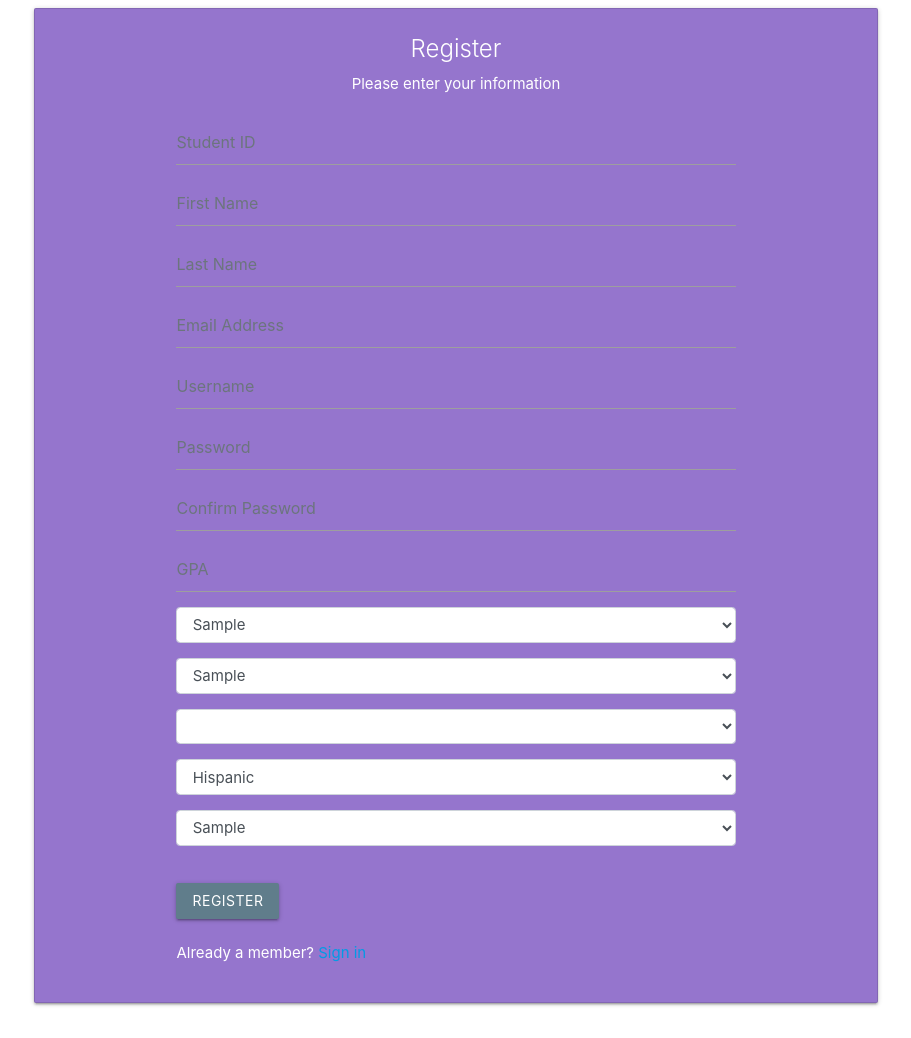
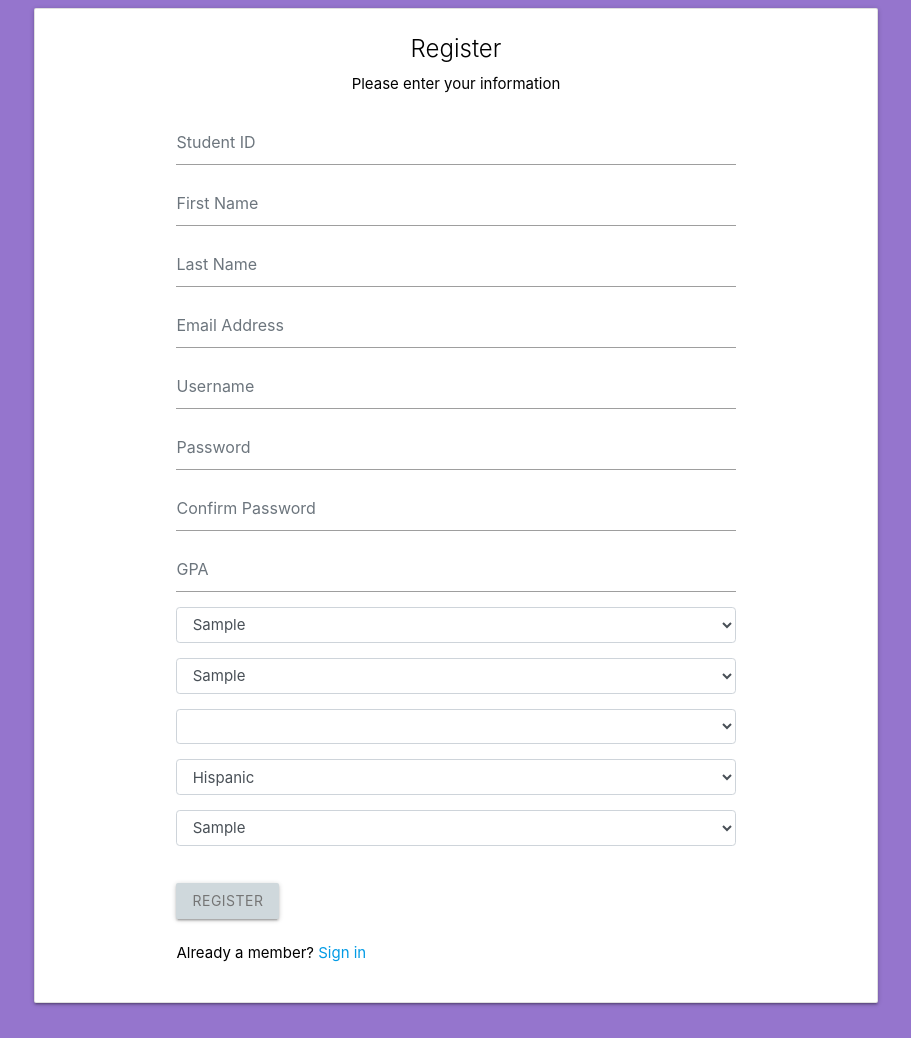
Before and after one commit to aschjoll/acmw-database, a PHP site: page /register.php in a window 1280 px wide. Shown: the whole page, without its empty margins (184-1095 px from the left). Run offline with PHP 8.4, Linux system fonts and the light colour scheme; tables that the repository leaves empty or names only in its code hold one stand-in row (values such as "Sample post"); lists and menus that the app fills with data are empty.

Commit message:
login and register styling

```diff
--- a/register.php
+++ b/register.php
@@ -89,14 +89,14 @@ if (isset($_POST['register'])) {
     	<link rel="stylesheet" href="https://cdnjs.cloudflare.com/ajax/libs/materialize/1.0.0/css/materialize.min.css">
  	<title>Register for ACM-W website Access</title>
 </head>
-<body id="LoginForm">
+<body class="deep-purple lighten-2" id="LoginForm">
   <div class="container">
     <div class="row valign-wrapper">
       <div class="col s4 valign">
-        <div class="card deep-purple lighten-2 white-text">
+        <div class="card white black-text">
           <div class="container">
             <div class="card-content center-align">
-              <span class="card-title white-text">Register</span>
+              <span class="card-title black-text">Register</span>
               <p>Please enter your information</p>
             </div>
 	    <div class="white-text">
@@ -186,8 +186,10 @@ if (isset($_POST['register'])) {
 		}
 		echo "\n";
 		?>
-		<br><button type="submit" class="btn blue-grey" name="register">Register</button><br><br>
+		<div class="black-text">
+		<br><button type="submit" class="btn blue-grey lighten-4 grey-text text-darken-1" name="register">Register</button><br><br>
   	        Already a member? <a href="login.php">Sign in</a><br><br>
+		</div>
 	      </div>
 	      </form>
             </div>
@@ -195,6 +197,6 @@ if (isset($_POST['register'])) {
         </div>
       </div>
     </div>
-  </div>
+</div>
 </body>
 </html>
```
Also changed, not shown: login.php (+4 -4 lines).
